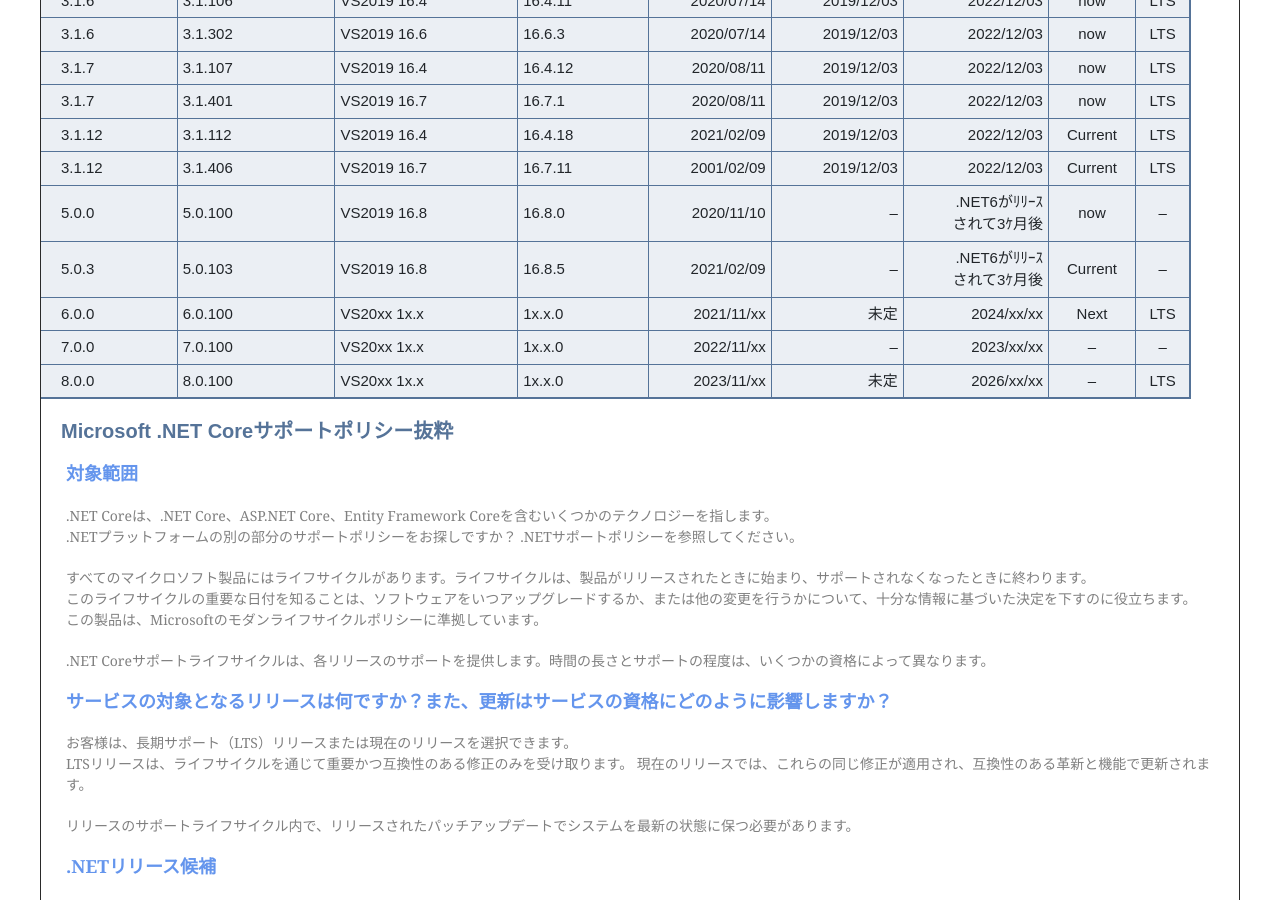
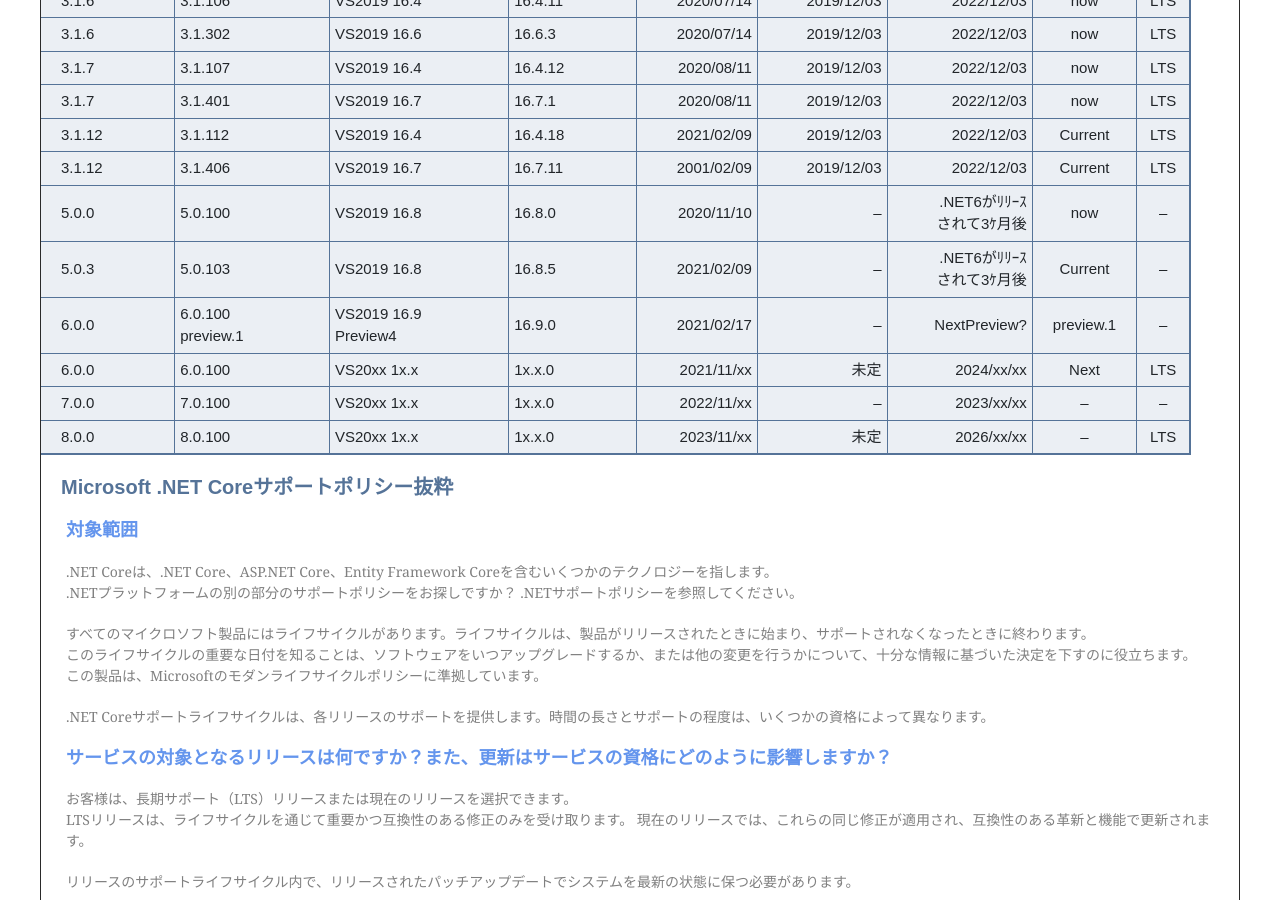
Before and after one commit to fuchu-pheasant01/fuchu-pheasant01.github.io, a Jekyll site: the page built from Contents/DotNet/DotNetSupport.md, in a window 1280 px wide and 900 px high, scrolled down 3020 px. Built offline with Jekyll 4.4.1, drawn with Linux system fonts in a browser that asks for light colours; emoji names are drawn with the system emoji font; part of the change alters nothing that is shown; some of the changed text lies outside the part shown.

Commit message:
Win210220

```diff
--- a/Contents/DotNet/DotNetSupport.md
+++ b/Contents/DotNet/DotNetSupport.md
@@ -3,7 +3,7 @@ layout: default
 title: ":newspaper: サポート表"
 description: ":paperclip: .NET Frameworkバージョン／サポート表"
 date: "2020/05/17"
-lastmod: "2021/02/13"
+lastmod: "2021/02/20"
 ---
 
 ## 1. .NET Frameworkサポート表
@@ -112,6 +112,7 @@ lastmod: "2021/02/13"
 | 3.1.12 | 3.1.406  | VS2019 16.7   | 16.7.11  | 2001/02/09 | 2019/12/03 | 2022/12/03 |  Current  | LTS |
 | 5.0.0  | 5.0.100  | VS2019 16.8   | 16.8.0   | 2020/11/10 |--|.NET6がﾘﾘｰｽ<br />されて3ｹ月後|    now    | -- |
 | 5.0.3  | 5.0.103  | VS2019 16.8   | 16.8.5   | 2021/02/09 |--|.NET6がﾘﾘｰｽ<br />されて3ｹ月後|  Current  | -- |
+| 6.0.0  | 6.0.100<br />preview.1 | VS2019 16.9<br />Preview4| 16.9.0 | 2021/02/17 | -- | NextPreview? | preview.1 | -- |
 | 6.0.0  | 6.0.100  | VS20xx 1x.x   | 1x.x.0   | 2021/11/xx |       未定 | 2024/xx/xx |    Next   | LTS |
 | 7.0.0  | 7.0.100  | VS20xx 1x.x   | 1x.x.0   | 2022/11/xx |         -- | 2023/xx/xx |     --    |  -- |
 | 8.0.0  | 8.0.100  | VS20xx 1x.x   | 1x.x.0   | 2023/11/xx |       未定 | 2026/xx/xx |     --    | LTS |
```
